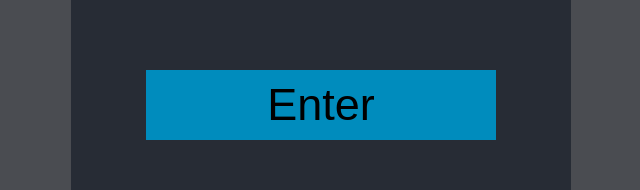
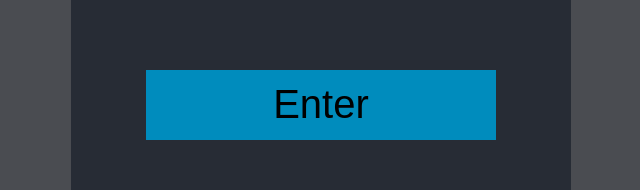
Before and after one commit to Shaun-Schwartz/web-2018, a React (Create React App) app: page / in a window 1280 px wide. Shown: the part 347-537 px from the top of the page, without its empty margins (313-953 px from the left). Built offline with nearby package versions, Linux system fonts and the light colour scheme.

Commit message:
subscribe styling

```diff
--- a/src/App.css
+++ b/src/App.css
@@ -69,7 +69,7 @@ body {
   margin-top: 50px;
   width: 350px;
   height: 70px;
-  font-size: 45px;
+  font-size: 40px;
   font-family: sans-serif;
   border: none;
 }
@@ -89,6 +89,7 @@ body {
   outline:0;
 }
 .email-input {
+  margin-bottom: 10px;
   margin-left: var(--modal-side-margin);
   width: 348px;
   height: 40px;
--- a/src/components/subscribe.js
+++ b/src/components/subscribe.js
@@ -35,7 +35,7 @@ class Enter extends Component {
             Subscribe
           </h2>
           <form>
-            <input class="email-input" type="email"></input>
+            <input className="email-input" type="email"></input>
             <button className="subscribe-button"onClick={this.closeModal}>Submit</button>
           </form>
         </Modal>
```
